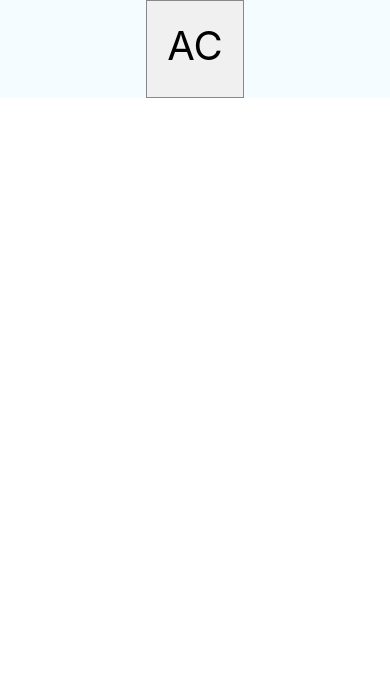
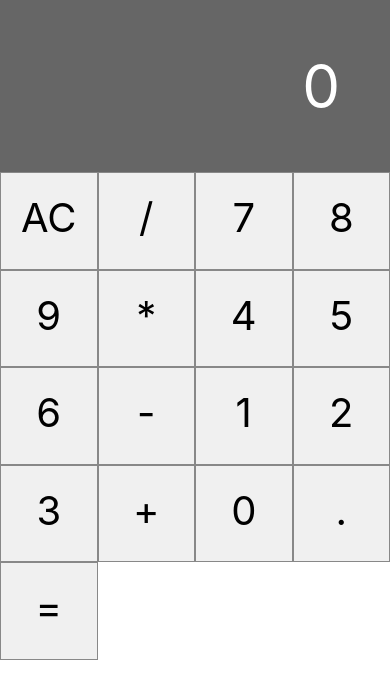
Before and after one commit to WillRock19/appCalculadora, a React Native app: screen / in a window 390 px wide. Shown: the top 698 px of the page. Built offline with nearby package versions, Linux system fonts and the light colour scheme.

Commit message:
Created Display component and added it to the App.js

```diff
--- a/App.js
+++ b/App.js
@@ -1,14 +1,39 @@
 import React, { Component } from 'react';
 import Button from './src/components/Button';
+import Display from './src/components/Display';
 import { View, StyleSheet } from 'react-native';
 
 export default class App extends Component {
+  constructor() {
+    super();
+    this.state = {
+      displayValue: '0',
+    };
+  }
+
   render() {
     return (
       <View>
         <View style={styles.container}>
+          <Display value={this.state.displayValue} />
           <View style={styles.buttons}>
             <Button label="AC" />
+            <Button label="/" />
+            <Button label="7" />
+            <Button label="8" />
+            <Button label="9" />
+            <Button label="*" />
+            <Button label="4" />
+            <Button label="5" />
+            <Button label="6" />
+            <Button label="-" />
+            <Button label="1" />
+            <Button label="2" />
+            <Button label="3" />
+            <Button label="+" />
+            <Button label="0" />
+            <Button label="." />
+            <Button label="=" />
           </View>
         </View>
       </View>
@@ -19,8 +44,9 @@ export default class App extends Component {
 const styles = StyleSheet.create({
   container: {
     flex: 1,
-    justifyContent: 'center',
-    alignItems: 'center',
-    backgroundColor: '#F5FCFF',
   },
+  buttons:{
+    flexDirection: 'row',
+    flexWrap: 'wrap'
+  }
 });
--- /dev/null
+++ b/src/components/Display/Display.js
@@ -0,0 +1,11 @@
+import React from 'react';
+import Styles from './Style';
+import { View, Text } from 'react-native';
+
+export default props => (
+  <View style={Styles.display}>
+    <Text style={Styles.displayValue} numberOfLines={1} ellipsizeMode={'head'}>
+      {props.value}
+    </Text>
+  </View>
+);
--- /dev/null
+++ b/src/components/Display/Style.js
@@ -0,0 +1,15 @@
+import { StyleSheet } from 'react-native';
+
+export default StyleSheet.create({
+  display: {
+    flex: 1,
+    padding: 50,
+    justifyContent: 'center',
+    backgroundColor: 'rgba(0,0,0,0.6)',
+    alignItems: 'flex-end',
+  },
+  displayValue: {
+    fontSize: 60,
+    color: '#fff',
+  },
+});
--- /dev/null
+++ b/src/components/Display/index.js
@@ -0,0 +1,3 @@
+import Display from './Display';
+
+export default Display;
```
